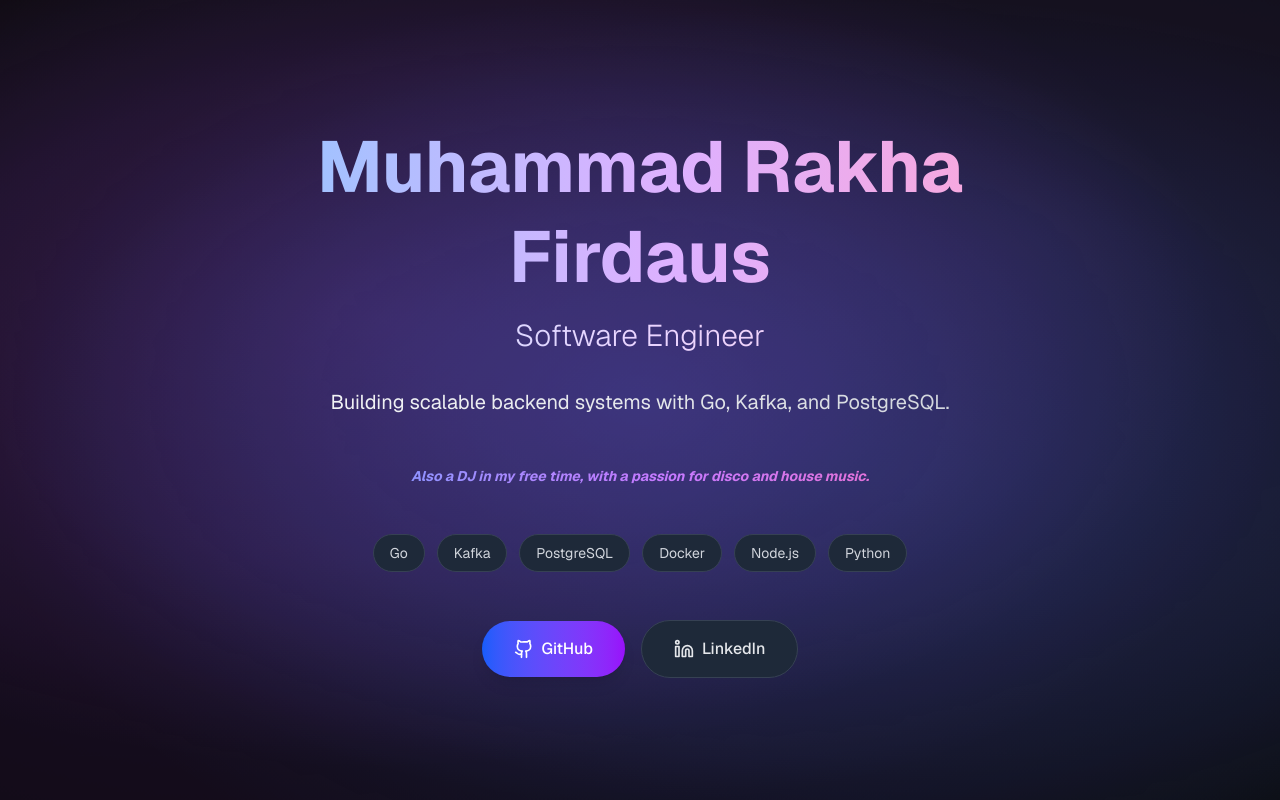
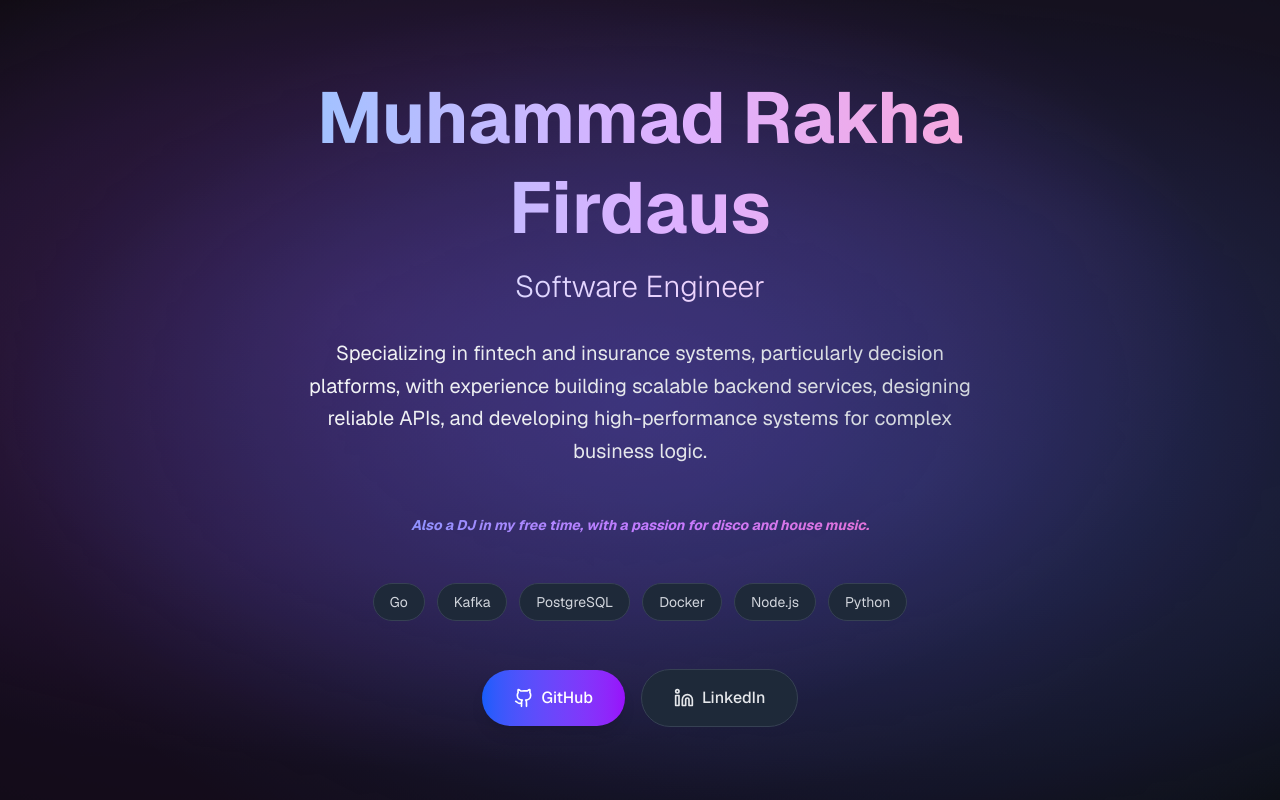
Before and after one commit to mrakhaf/personal-website, a Next.js app: page / in a window 1280 px wide. Built offline with nearby package versions, Linux system fonts and the light colour scheme.

Commit message:
adjust headline

```diff
--- a/src/app/page.tsx
+++ b/src/app/page.tsx
@@ -71,7 +71,7 @@ export default function Home() {
           className="text-sm sm:text-base md:text-lg lg:text-xl mb-4 sm:mb-6 md:mb-8 lg:mb-12 max-w-2xl mx-auto leading-relaxed bg-gradient-to-r from-gray-100 via-gray-200 to-gray-300 bg-clip-text text-transparent"
           variants={itemVariants}
         >
-          Building scalable backend systems with Go, Kafka, and PostgreSQL.
+          Specializing in fintech and insurance systems, particularly decision platforms, with experience building scalable backend services, designing reliable APIs, and developing high-performance systems for complex business logic.
         </motion.p>
 
         {/* Personal touch */}
```
